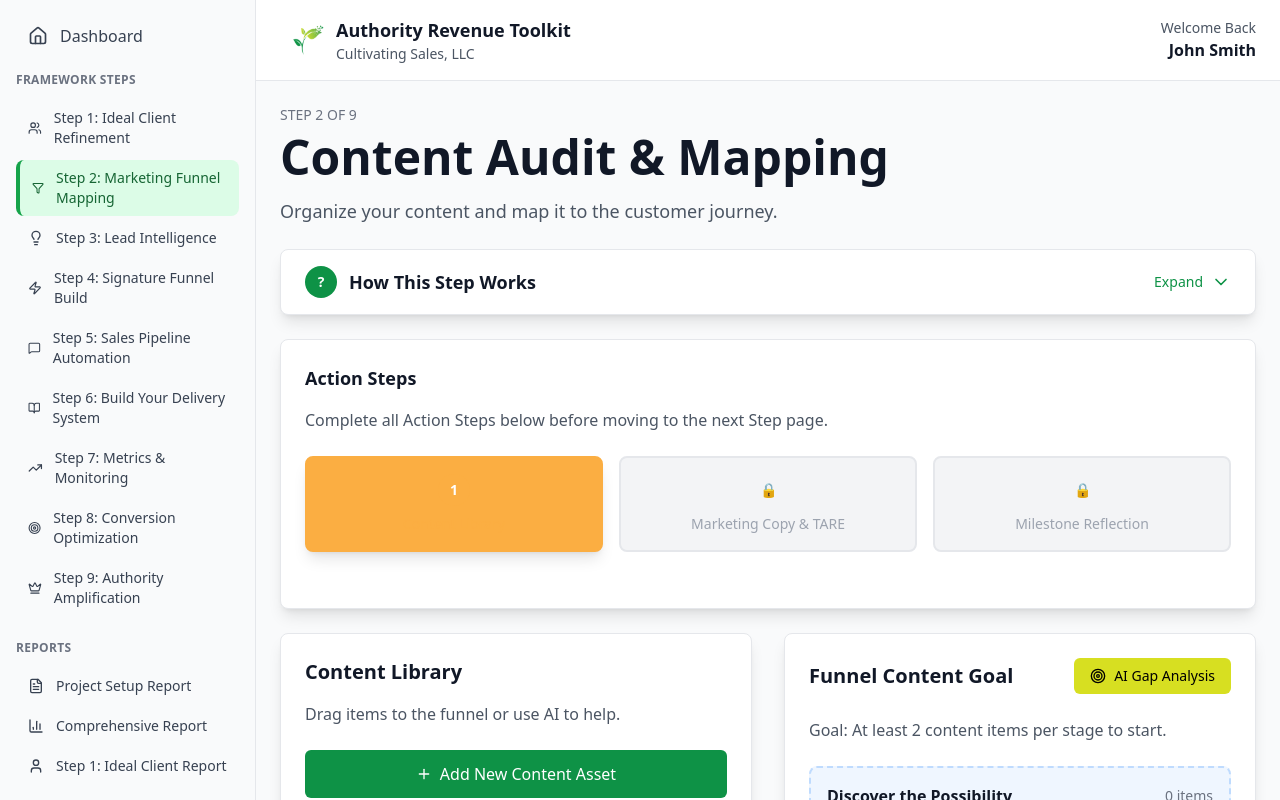
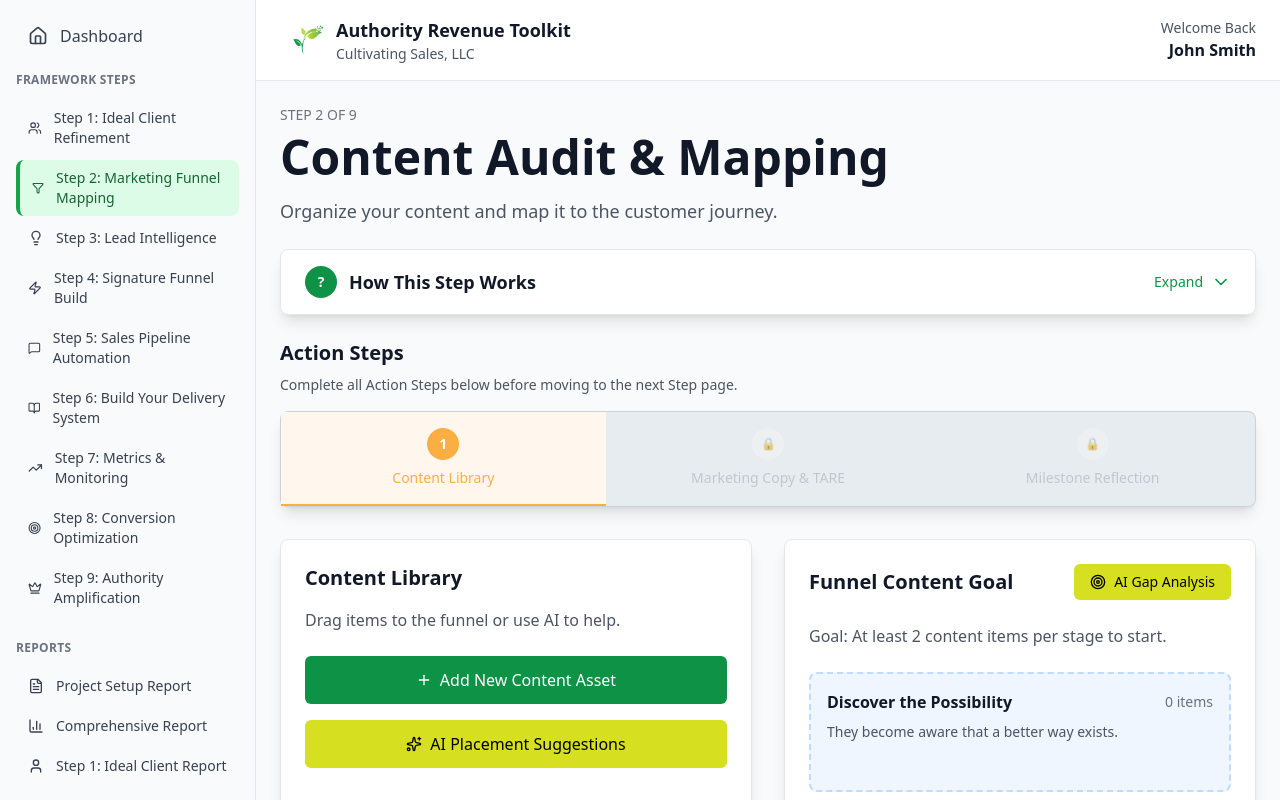
Before and after one commit to mblairghl/csp-tare-project-backup, a React (Vite) app: page /step/2 in a window 1280 px wide. Built offline with nearby package versions, Linux system fonts and the light colour scheme.

Commit message:
Add files via upload

```diff
--- a/src/components/Step2.jsx
+++ b/src/components/Step2.jsx
@@ -570,29 +570,35 @@ const Step2 = () => {
           )}
         </div>
 
-        {/* Component 5: Sub-step Navigation */}
-        <div className="bg-white rounded-lg shadow-lg border border-gray-200 mb-6 p-6">
-          <h3 className="text-lg font-semibold text-gray-900 mb-4">Action Steps</h3>
-          <p className="text-gray-600 mb-6">Complete all Action Steps below before moving to the next Step page.</p>
+        {/* Action Steps Navigation */}
+        <div className="mb-4">
+          <h2 className="text-xl font-semibold text-gray-900 mb-2">Action Steps</h2>
+          <p className="text-sm text-gray-600">Complete all Action Steps below before moving to the next Step page.</p>
+        </div>
 
-          <div className="flex flex-col sm:flex-row gap-4 mb-8">
-            {subSteps.map((step) => {
+        <div className="bg-[#467a8f] bg-opacity-10 rounded-lg shadow-lg border border-[#467a8f] border-opacity-20 mb-8 transform transition-all duration-200 hover:shadow-xl hover:-translate-y-2">
+          <div className="flex flex-wrap">
+            {subSteps.map((step, index) => {
+              const isUnlocked = isSubStepUnlocked(step.id);
               const isActive = activeSubStep === step.id;
-              const isCompleted = step.id < activeSubStep;
-              const isUnlocked = isSubStepUnlocked(step.id);
+              const isCompleted = step.id < 3 ? (
+                step.id === 1 ? hasContentLibrary :
+                step.id === 2 ? hasMappedContent : false
+              ) : isStepComplete;
 
               return (
                 <button
                   key={step.id}
                   onClick={() => isUnlocked && setActiveSubStep(step.id)}
-                  className={`flex-1 p-4 rounded-lg border-2 transition-all duration-200 ${
+                  disabled={!isUnlocked}
+                  className={`flex-1 min-w-0 px-4 py-4 text-center border-b-2 transition-colors duration-200 ${
                     isActive
-                      ? 'border-[#fbae42] bg-[#fbae42] text-white shadow-lg'
-                      : isCompleted
-                      ? 'border-[#0e9246] bg-[#0e9246] text-white'
+                      ? 'border-[#fbae42] bg-orange-50'
                       : isUnlocked
-                      ? 'border-gray-300 bg-white text-gray-700 hover:border-[#fbae42] hover:bg-orange-50'
-                      : 'border-gray-200 bg-gray-100 text-gray-400 cursor-not-allowed'
+                      ? 'border-transparent hover:border-gray-300 hover:bg-white hover:bg-opacity-50'
+                      : 'border-transparent bg-transparent'
+                  } ${
+                    !isUnlocked ? 'cursor-not-allowed opacity-50' : 'cursor-pointer'
                   }`}
                 >
                   <div className="flex flex-col items-center space-y-2">
@@ -608,7 +614,7 @@ const Step2 = () => {
                       {isCompleted ? (
                         <CheckCircle2 className="w-4 h-4" />
                       ) : !isUnlocked ? (
-                        <span className="text-sm">🔒</span>
+                        <span className="text-xs">🔒</span>
                       ) : (
                         <span className="text-sm font-bold">{step.id}</span>
                       )}
```
Also changed, not shown: 3 other files (tests, documents, lock files or other folders).
